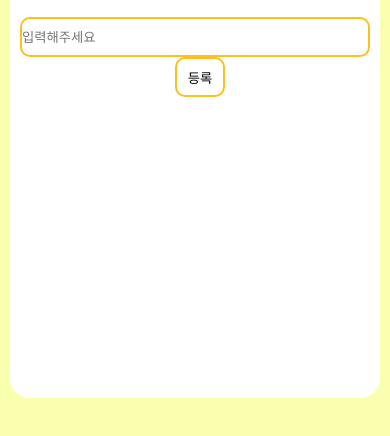
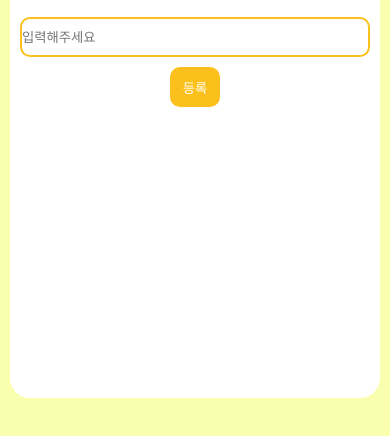
Before and after one commit to Iloveblueberry/memo, a plain HTML site: page index.html in a window 390 px wide. Shown: the part 202-638 px from the top of the page. Drawn offline with Linux system fonts and the light colour scheme.

Commit message:
Add files via upload

```diff
--- a/index.html
+++ b/index.html
@@ -1 +1 @@
-<!doctype html><html lang="en"><head><meta charset="utf-8"/><link rel="icon" href="/memo/favicon.ico"/><meta name="viewport" content="width=device-width,initial-scale=1"/><meta name="theme-color" content="#000000"/><meta name="description" content="Web site created using create-react-app"/><link rel="apple-touch-icon" href="/memo/logo192.png"/><link rel="manifest" href="/memo/manifest.json"/><title>React App</title><script defer="defer" src="/memo/static/js/main.4c1ba6d1.js"></script><link href="/memo/static/css/main.ac75bd29.css" rel="stylesheet"></head><body><noscript>You need to enable JavaScript to run this app.</noscript><div id="root"></div></body></html>
+<!doctype html><html lang="en"><head><meta charset="utf-8"/><link rel="icon" href="/memo/favicon.ico"/><meta name="viewport" content="width=device-width,initial-scale=1"/><meta name="theme-color" content="#000000"/><meta name="description" content="Web site created using create-react-app"/><link rel="apple-touch-icon" href="/memo/logo192.png"/><link rel="manifest" href="/memo/manifest.json"/><title>React App</title><script defer="defer" src="/memo/static/js/main.4c1ba6d1.js"></script><link href="/memo/static/css/main.6f695f44.css" rel="stylesheet"></head><body><noscript>You need to enable JavaScript to run this app.</noscript><div id="root"></div></body></html>
--- /dev/null
+++ b/static/css/main.6f695f44.css
@@ -0,0 +1,2 @@
+body{-webkit-font-smoothing:antialiased;-moz-osx-font-smoothing:grayscale;font-family:-apple-system,BlinkMacSystemFont,Segoe UI,Roboto,Oxygen,Ubuntu,Cantarell,Fira Sans,Droid Sans,Helvetica Neue,sans-serif;margin:0}code{font-family:source-code-pro,Menlo,Monaco,Consolas,Courier New,monospace}*{box-sizing:border-box;margin:0;padding:0}li{list-style:none}a{color:inherit;text-decoration:none}body{background-color:#faffb0;color:#333}.list{background-color:#fff;border-radius:20px;height:500px;margin:100px auto;max-width:640px;overflow:hidden;padding-top:50px;text-align:center;width:calc(100% - 20px)}.list h2{font-size:40px;margin-bottom:20px}.list form input{border:2px solid #fcc01c;border-radius:10px;height:40px;max-width:400px;width:calc(100% - 20px)}.list form button{background-color:#fcc01c;border:none;border-radius:10px;color:#fff;cursor:pointer;height:40px;margin-left:10px;width:50px}.list ul{margin-left:95px;margin-top:20px;text-align:left}.list ul li{margin-bottom:5px}.list ul li:nth-child(odd):before{content:"😝";left:-5px;position:relative;top:0}.list ul li:nth-child(2n):before{content:"💖";left:-5px;position:relative;top:0}.list ul li:nth-child(3n):before{content:"🐰";left:-5px;position:relative;top:0}@media screen and (max-width:500px){.list form button{background-color:#fcc01c;border-radius:10px;color:#fff;cursor:pointer;display:block;height:40px;margin:10px auto;width:50px}.list ul{margin-left:20px;margin-top:20px}}
+/*# sourceMappingURL=main.6f695f44.css.map*/
```
Also changed, not shown: asset-manifest.json, 1 other file.
